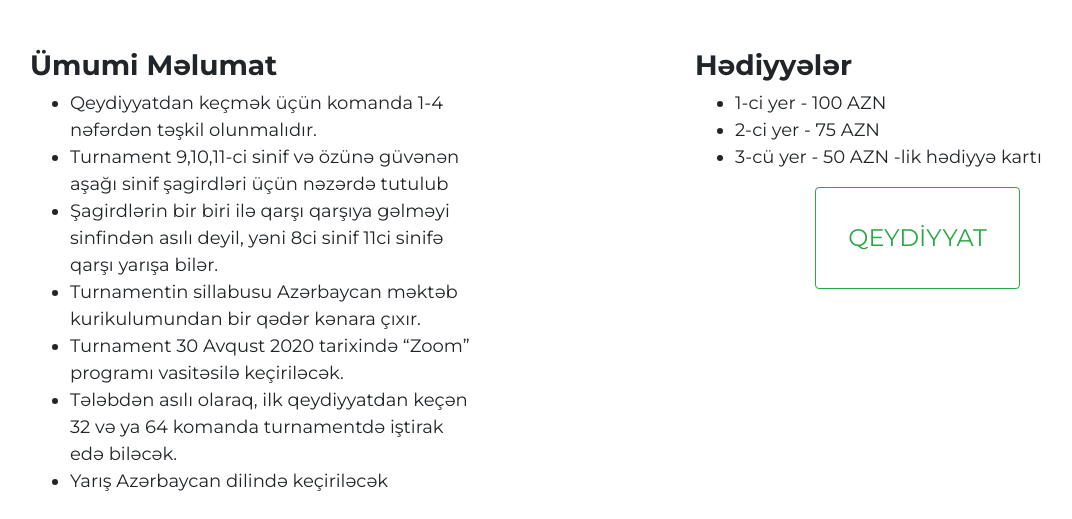
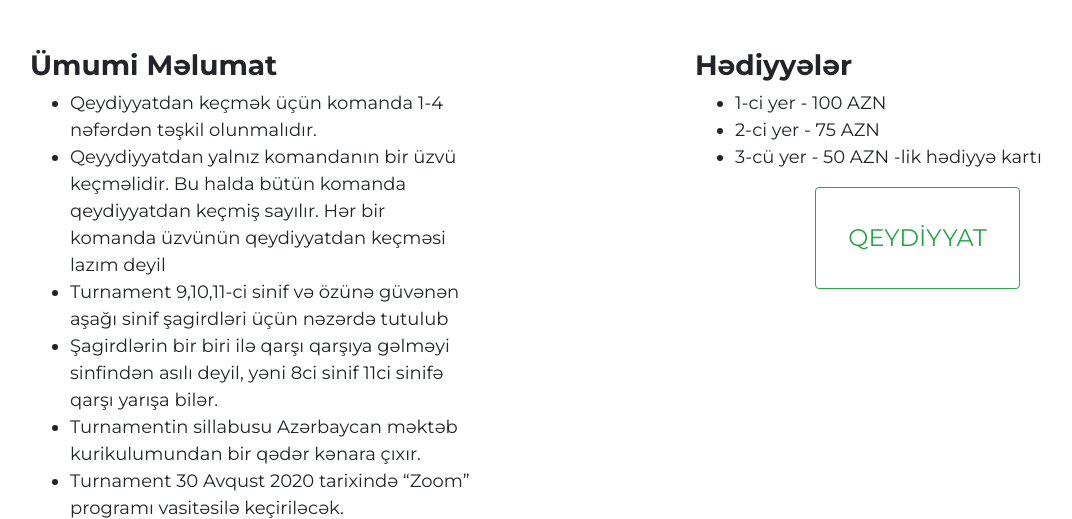
Before and after one commit to sidudaav/YPA-AZE, a Django app: page / in a window 1280 px wide. Shown: the part 452-971 px from the top of the page, without its empty margins (55-1127 px from the left). Run offline with Django 3.2, Linux system fonts and the light colour scheme; some libraries are stand-ins or nearby versions.

Commit message:
Added new info to home page

```diff
--- a/ypa_aze_app/templates/home.html
+++ b/ypa_aze_app/templates/home.html
@@ -31,6 +31,8 @@
             <h3>Ümumi Məlumat</h3>
             <ul>
                 <li>Qeydiyyatdan keçmək üçün komanda 1-4 nəfərdən təşkil olunmalıdır.</li>
+                <li>Qeyydiyyatdan yalnız komandanın bir üzvü keçməlidir. Bu halda bütün komanda qeydiyyatdan keçmiş
+                    sayılır. Hər bir komanda üzvünün qeydiyyatdan keçməsi lazım deyil</li>
                 <li>Turnament 9,10,11-ci sinif və özünə güvənən aşağı sinif şagirdləri üçün nəzərdə tutulub</li>
                 <li>Şagirdlərin bir biri ilə qarşı qarşıya gəlməyi sinfindən asılı deyil, yəni 8ci sinif 11ci sinifə
                     qarşı yarışa bilər.</li>
```
